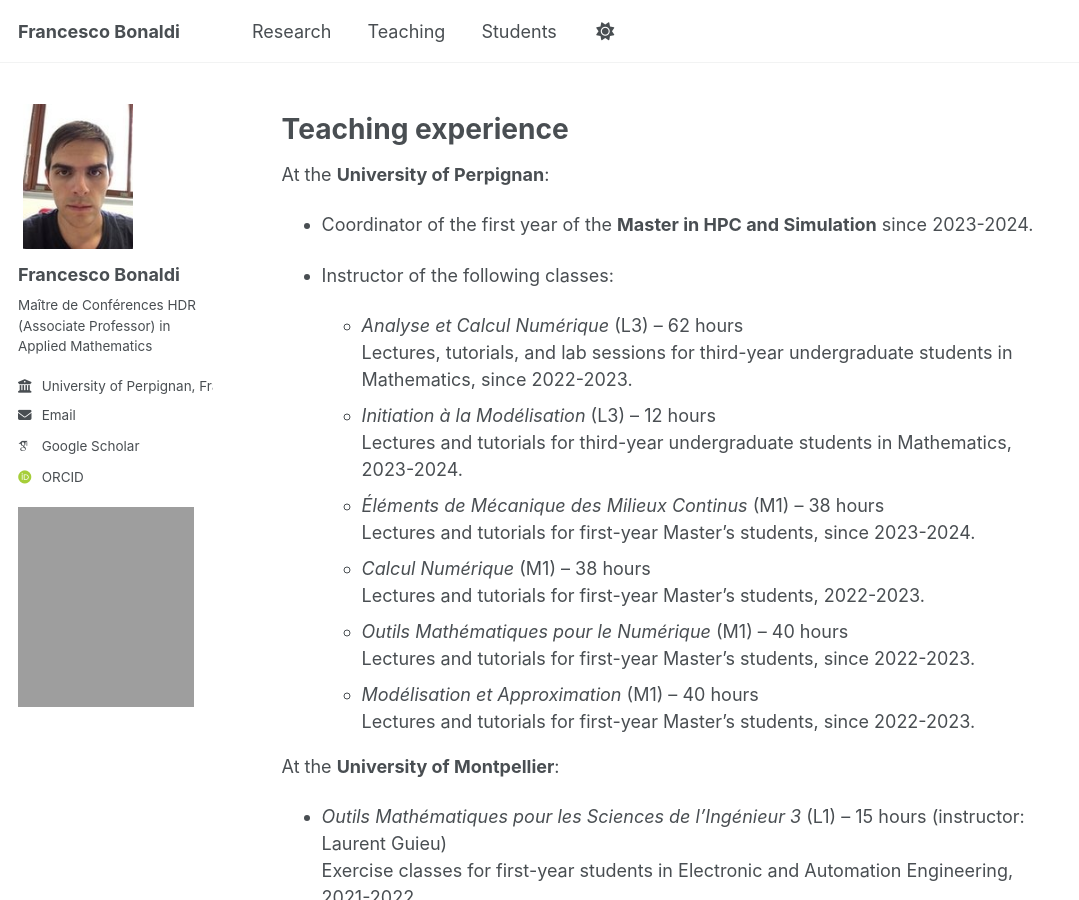
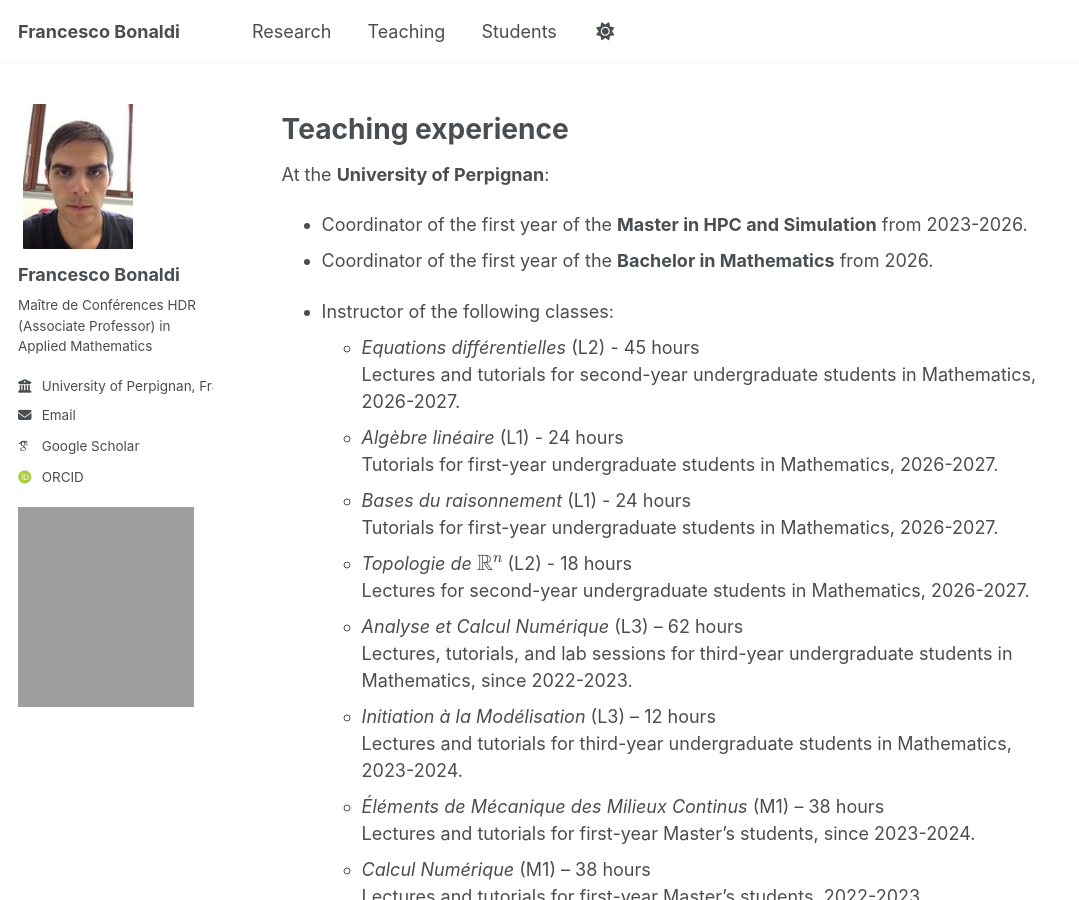
Before and after one commit to fbonaldi/fbonaldi.github.io, a Jekyll site: the page built from _pages/teaching.md, in a window 1280 px wide and 900 px high. Shown: the whole window, without its empty margins (0-1079 px from the left). Built offline with Jekyll 4.4.1, drawn with Linux system fonts in a browser that asks for light colours; some web fonts are replaced; a script bundle is joined from its source files by our own code; library files that are not in the unit come from our copies; formulas are drawn with MathJax 3; grey boxes are pictures that could not be loaded.

Commit message:
Update teaching.md

```diff
--- a/_pages/teaching.md
+++ b/_pages/teaching.md
@@ -9,10 +9,18 @@ Teaching experience
 
 At the **University of Perpignan**:
 
-*  Coordinator of the first year of the **Master in HPC and Simulation** since 2023-2024.
+*  Coordinator of the first year of the **Master in HPC and Simulation** from 2023-2026.
+*  Coordinator of the first year of the **Bachelor in Mathematics** from 2026.
 
 * Instructor of the following classes:
-
+  * _Equations différentielles_ (L2) - 45 hours<br>
+  Lectures and tutorials for second-year undergraduate students in Mathematics, 2026-2027.
+  * _Algèbre linéaire_ (L1) - 24 hours<br>
+   Tutorials for first-year undergraduate students in Mathematics, 2026-2027.
+  * _Bases du raisonnement_ (L1) - 24 hours<br>
+    Tutorials for first-year undergraduate students in Mathematics, 2026-2027.
+  * _Topologie de \$\mathbb R^n\$_ (L2) - 18 hours<br>
+    Lectures for second-year undergraduate students in Mathematics, 2026-2027.
   * _Analyse et Calcul Numérique_ (L3) – 62 hours<br>
     Lectures, tutorials, and lab sessions for third-year undergraduate students in Mathematics, since 2022-2023.
   * _Initiation à la Modélisation_ (L3) – 12 hours<br>
```
